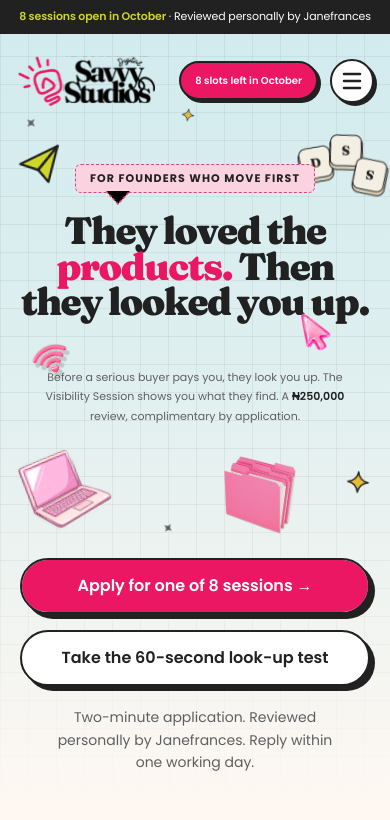
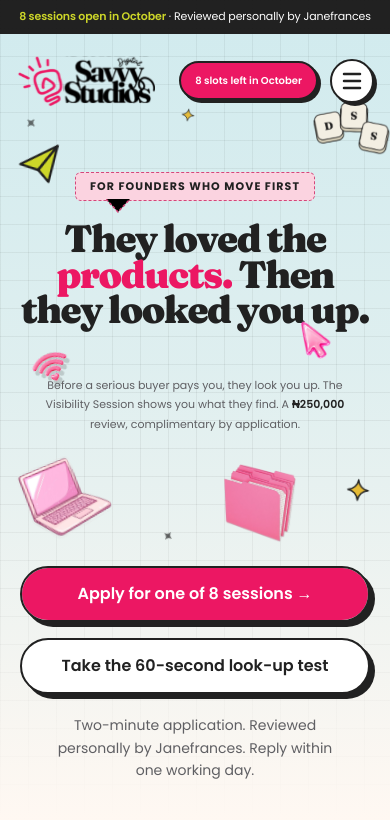
Before and after one commit to Edema-wxd/dss, a Next.js app: page / in a window 390 px wide. Shown: the top 820 px of the page. Built offline with nearby package versions, Linux system fonts and the light colour scheme; no server answers; the database is empty.

Commit message:
Lift and shrink the hero keys so they clear the headline on mobile
Co-Authored-By: Claude Opus 5.5 <noreply@anthropic.com>

```diff
--- a/src/components/landing/hero.tsx
+++ b/src/components/landing/hero.tsx
@@ -20,7 +20,7 @@ export function Hero() {
       <AnnouncementBar />
       <SiteHeader />
 
-      <section className="relative mx-auto max-w-xl px-5 pt-14 pb-10 text-center lg:max-w-[1440px] lg:px-20 lg:pt-[148px] lg:pb-6">
+      <section className="relative mx-auto max-w-xl px-5 pt-16 pb-10 text-center lg:max-w-[1440px] lg:px-20 lg:pt-[148px] lg:pb-6">
         <Sparkle className="twinkle absolute top-2 left-6 size-3.5 text-ink lg:top-[88px] lg:left-[51px] lg:size-[26px]" />
         <Sparkle className="twinkle absolute top-0 right-1/2 size-3.5 text-gold [--float-delay:-1.2s] lg:top-[63px] lg:right-[calc(50%+min(28.7vw,413px))] lg:size-7" />
         <PaperPlane className="top-9 left-3 size-12 rotate-14 lg:top-[120px] lg:right-[calc(50%+min(25.4vw,366px))] lg:left-auto lg:size-[90.68px]" />
@@ -29,8 +29,8 @@ export function Hero() {
           alt=""
           width={389}
           height={265}
-          sizes="(min-width: 1024px) 180px, 96px"
-          className="float hover-pop absolute top-8 -right-1 w-[96px] [--float-delay:-0.8s] lg:top-[97px] lg:right-auto lg:left-[calc(50%+min(27.4vw,395px))] lg:w-[180px]"
+          sizes="(min-width: 1024px) 180px, 80px"
+          className="float hover-pop absolute top-0 -right-1 w-[80px] [--float-delay:-0.8s] lg:top-[97px] lg:right-auto lg:left-[calc(50%+min(27.4vw,395px))] lg:w-[180px]"
         />
 
         <p className="rise-in relative mx-auto inline-block border-[1.5px] border-dashed border-[#d4477a] rounded-[6px] bg-pink-tint px-3.5 py-2 text-center align-middle font-sans text-[11px] leading-[11px] font-bold tracking-[1.1px] text-ink uppercase lg:px-5 lg:py-3 lg:text-[14px] lg:leading-[14.3px]">
```
